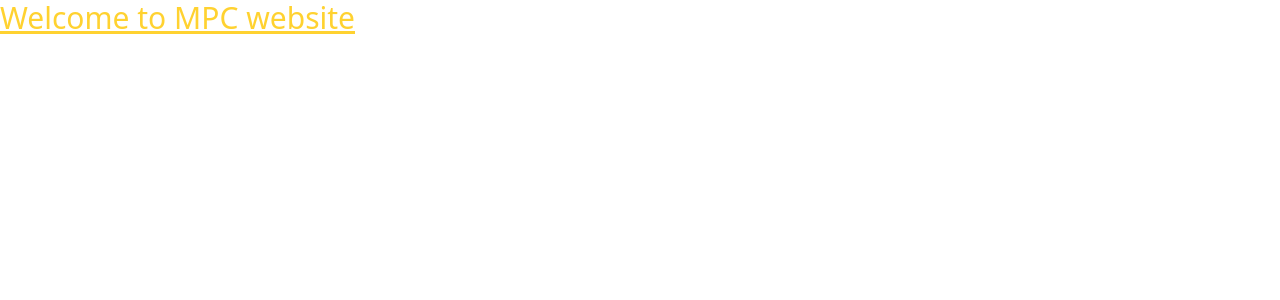
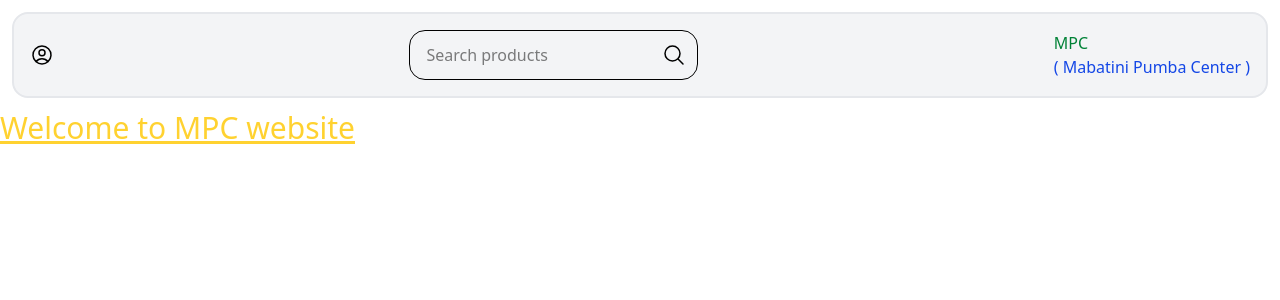
Before and after one commit to jackmattog/mpc_site, a Django app: page / in a window 1280 px wide. Shown: the top 300 px of the page. Run offline with Django 5.2, Linux system fonts and the light colour scheme.

Commit message:
add destop  navbar partials

```diff
--- a/static/dist/output.css
+++ b/static/dist/output.css
@@ -8,8 +8,17 @@
     --font-mono: ui-monospace, SFMono-Regular, Menlo, Monaco, Consolas, "Liberation Mono",
       "Courier New", monospace;
     --color-amber-300: oklch(87.9% 0.169 91.605);
+    --color-green-700: oklch(52.7% 0.154 150.069);
+    --color-blue-700: oklch(48.8% 0.243 264.376);
+    --color-gray-100: oklch(96.7% 0.003 264.542);
+    --color-gray-200: oklch(92.8% 0.006 264.531);
+    --color-gray-600: oklch(44.6% 0.03 256.802);
+    --color-mist-700: oklch(37.8% 0.015 216);
+    --color-white: #fff;
+    --spacing: 0.25rem;
     --text-3xl: 1.875rem;
     --text-3xl--line-height: calc(2.25 / 1.875);
+    --radius-2xl: 1rem;
     --default-font-family: var(--font-sans);
     --default-mono-font-family: var(--font-mono);
   }
@@ -163,14 +172,48 @@
   }
 }
 @layer utilities {
+  .absolute {
+    position: absolute;
+  }
+  .relative {
+    position: relative;
+  }
   .static {
     position: static;
+  }
+  .inset-y-0 {
+    inset-block: calc(var(--spacing) * 0);
+  }
+  .right-3 {
+    right: calc(var(--spacing) * 3);
+  }
+  .m-3 {
+    margin: calc(var(--spacing) * 3);
+  }
+  .m-5 {
+    margin: calc(var(--spacing) * 5);
+  }
+  .mt-0 {
+    margin-top: calc(var(--spacing) * 0);
+  }
+  .mb-0 {
+    margin-bottom: calc(var(--spacing) * 0);
   }
   .block {
     display: block;
   }
+  .flex {
+    display: flex;
+  }
+  .hidden {
+    display: none;
+  }
   .table {
     display: table;
+  }
+  .size-6 {
+    width: calc(var(--spacing) * 6);
+    height: calc(var(--spacing) * 6);
   }
   .border-collapse {
     border-collapse: collapse;
@@ -178,9 +221,68 @@
   .resize {
     resize: both;
   }
+  .flex-col {
+    flex-direction: column;
+  }
+  .flex-row {
+    flex-direction: row;
+  }
+  .items-center {
+    align-items: center;
+  }
+  .justify-between {
+    justify-content: space-between;
+  }
+  .justify-center {
+    justify-content: center;
+  }
+  .justify-evenly {
+    justify-content: space-evenly;
+  }
+  .rounded-2xl {
+    border-radius: var(--radius-2xl);
+  }
   .border {
     border-style: var(--tw-border-style);
     border-width: 1px;
+  }
+  .border-2 {
+    border-style: var(--tw-border-style);
+    border-width: 2px;
+  }
+  .border-b {
+    border-bottom-style: var(--tw-border-style);
+    border-bottom-width: 1px;
+  }
+  .border-gray-200 {
+    border-color: var(--color-gray-200);
+  }
+  .bg-gray-100 {
+    background-color: var(--color-gray-100);
+  }
+  .bg-gray-600 {
+    background-color: var(--color-gray-600);
+  }
+  .bg-mist-700 {
+    background-color: var(--color-mist-700);
+  }
+  .bg-white {
+    background-color: var(--color-white);
+  }
+  .p-4 {
+    padding: calc(var(--spacing) * 4);
+  }
+  .px-4 {
+    padding-inline: calc(var(--spacing) * 4);
+  }
+  .py-2 {
+    padding-block: calc(var(--spacing) * 2);
+  }
+  .py-3 {
+    padding-block: calc(var(--spacing) * 3);
+  }
+  .pr-10 {
+    padding-right: calc(var(--spacing) * 10);
   }
   .text-3xl {
     font-size: var(--text-3xl);
@@ -189,12 +291,23 @@
   .text-amber-300 {
     color: var(--color-amber-300);
   }
+  .text-blue-700 {
+    color: var(--color-blue-700);
+  }
+  .text-green-700 {
+    color: var(--color-green-700);
+  }
   .underline {
     text-decoration-line: underline;
   }
   .outline {
     outline-style: var(--tw-outline-style);
     outline-width: 1px;
+  }
+  .md\:flex {
+    @media (width >= 48rem) {
+      display: flex;
+    }
   }
 }
 @property --tw-border-style {
--- a/templates/base.html
+++ b/templates/base.html
@@ -10,6 +10,9 @@
 </head>
 <body>
 
+    <!--Add navbar partial-->
+    {% include 'partials/navbar.html' %}
+
     <main>
         {% block content %}
         {% endblock content %}
--- a/templates/partials/navbar.html
+++ b/templates/partials/navbar.html
@@ -0,0 +1,37 @@
+<nav class="m-3 bg-gray-100 border-2 p-4 border-gray-200 rounded-2xl">
+    <!--desktop navabar-->
+
+    <!--Outer container-->
+    <div class="hidden md:flex flex-row items-center justify-between">
+        <!--account container-->
+        <div>
+            <svg xmlns="http://www.w3.org/2000/svg" fill="none"
+            viewBox="0 0 24 24" stroke-width="1.5" stroke="currentColor" class="size-6">
+            <path stroke-linecap="round" stroke-linejoin="round"
+            d="M17.982 18.725A7.488 7.488 0 0 0 12 15.75a7.488
+            7.488 0 0 0-5.982 2.975m11.963 0a9 9 0 1 0-11.963
+            0m11.963 0A8.966 8.966 0 0 1 12 21a8.966 8.966 0 0
+            1-5.982-2.275M15 9.75a3 3 0 1 1-6 0 3 3 0 0 1 6 0Z" />
+            </svg>
+        </div>
+
+        <!--search container-->
+        <div class="relative">
+            <input class="border rounded-2xl py-3 px-4 pr-10" type="text" placeholder="Search products">
+            <div class="absolute inset-y-0 right-3 flex items-center">
+                <svg xmlns="http://www.w3.org/2000/svg" fill="none"
+                viewBox="0 0 24 24" stroke-width="1.5" stroke="currentColor" class="size-6">
+                <path stroke-linecap="round" stroke-linejoin="round"
+                d="m21 21-5.197-5.197m0 0A7.5 7.5 0 1 0 5.196 5.196a7.5 7.5 0 0 0 10.607 10.607Z" />
+                </svg>
+            </div>
+        </div>
+
+        <!--Logo-->
+        <div>
+            <h1 class="mb-0 text-green-700">MPC</h1>
+            <h4 class="mt-0 text-blue-700">( Mabatini Pumba Center )</h4>
+        </div>
+    </div>
+
+</nav>
```
